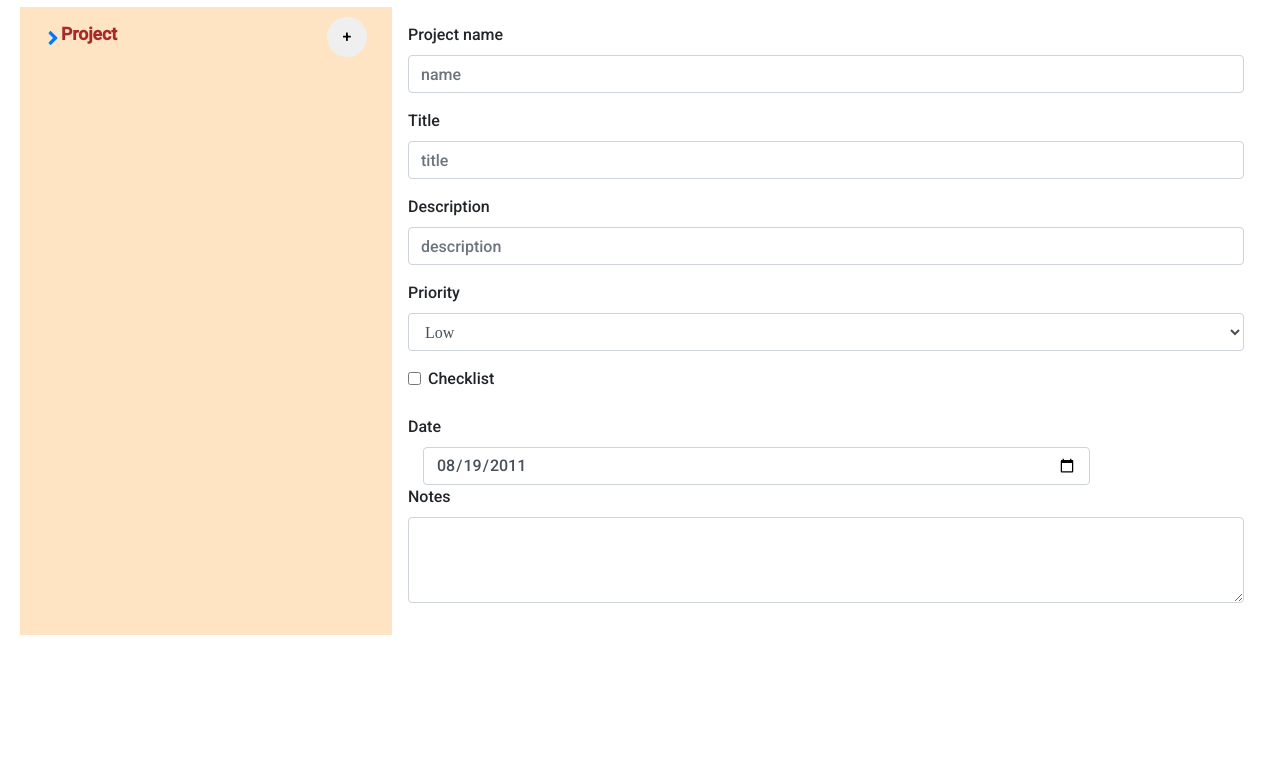
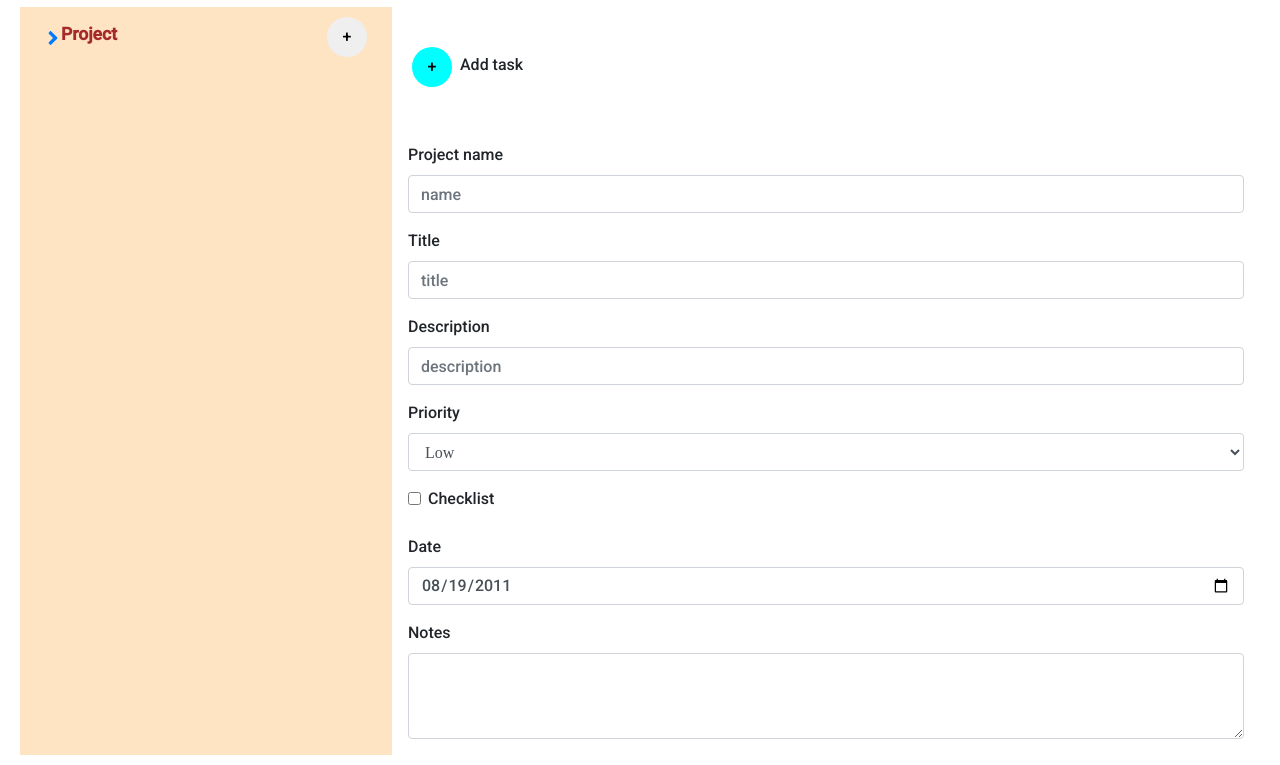
Before and after one commit to MFahadUmer/todolist, a website built with webpack: page dist/index.html in a window 1280 px wide. Shown: the part 43-808 px from the top of the page. Built offline with nearby package versions, Linux system fonts and the light colour scheme.

Commit message:
add task form module

```diff
--- a/src/body.js
+++ b/src/body.js
@@ -1,5 +1,3 @@
-
-
 const bodyModule = (() => {
   const createBody = () => {
     const toDoBody = document.createElement('div');
@@ -32,9 +30,16 @@ const bodyModule = (() => {
         </div>
       </div>`;
     left.appendChild(project);
+    const taskAddPlusC = document.createElement('div');
+    taskAddPlusC.setAttribute('class', 'taskContainer')
+    taskAddPlusC.setAttribute('id', 'taskAddC')
+    taskAddPlusC.innerHTML = `<div>
+      <button id='add-id' class='add-class'>+</button></div>
+      <div class='ml-2'><p class='add-task-text'>Add task</p></div>`
     const task = document.createElement('div');
     task.setAttribute('id', 'tasksId');
     task.setAttribute('class', 'tasksClass');
+    right.appendChild(taskAddPlusC)
     right.appendChild(task);
     toDoBody.appendChild(left);
     toDoBody.appendChild(right);
--- a/src/style.css
+++ b/src/style.css
@@ -193,3 +193,24 @@ select {
 .task-form-class {
   padding: 1em;
 }
+
+.taskContainer {
+  display: flex;
+  align-items: center;
+  width: 100%;
+  padding: 10px;
+  margin: 10px;
+  height: 100px;
+}
+
+.add-task-text {
+  padding-top: 12px;
+}
+
+.add-class {
+  border: none;
+  border-radius: 50%;
+  height: 40px;
+  width: 40px;
+  background-color: aqua;
+}
--- a/src/taskform.js
+++ b/src/taskform.js
@@ -37,7 +37,6 @@ const taskFormModule = (() => {
 
       <div class="form-group">
         <label for="example-date-input">Date</label>
-      <div class="col-10">
         <input class="form-control" type="date" value="2011-08-19" id="example-date-input">
       </div
 
@@ -48,7 +47,8 @@ const taskFormModule = (() => {
     </form>`
     return taskFormContainer
   }
-  document.getElementById('tasksId').appendChild(createTaskForm());
+  document.getElementById('right-body').appendChild(createTaskForm());
+
 })();
 
 export default taskFormModule
```
Also changed, not shown: dist/index.html, 1 other file. Lines whose indentation alone changed are shown as unchanged.
